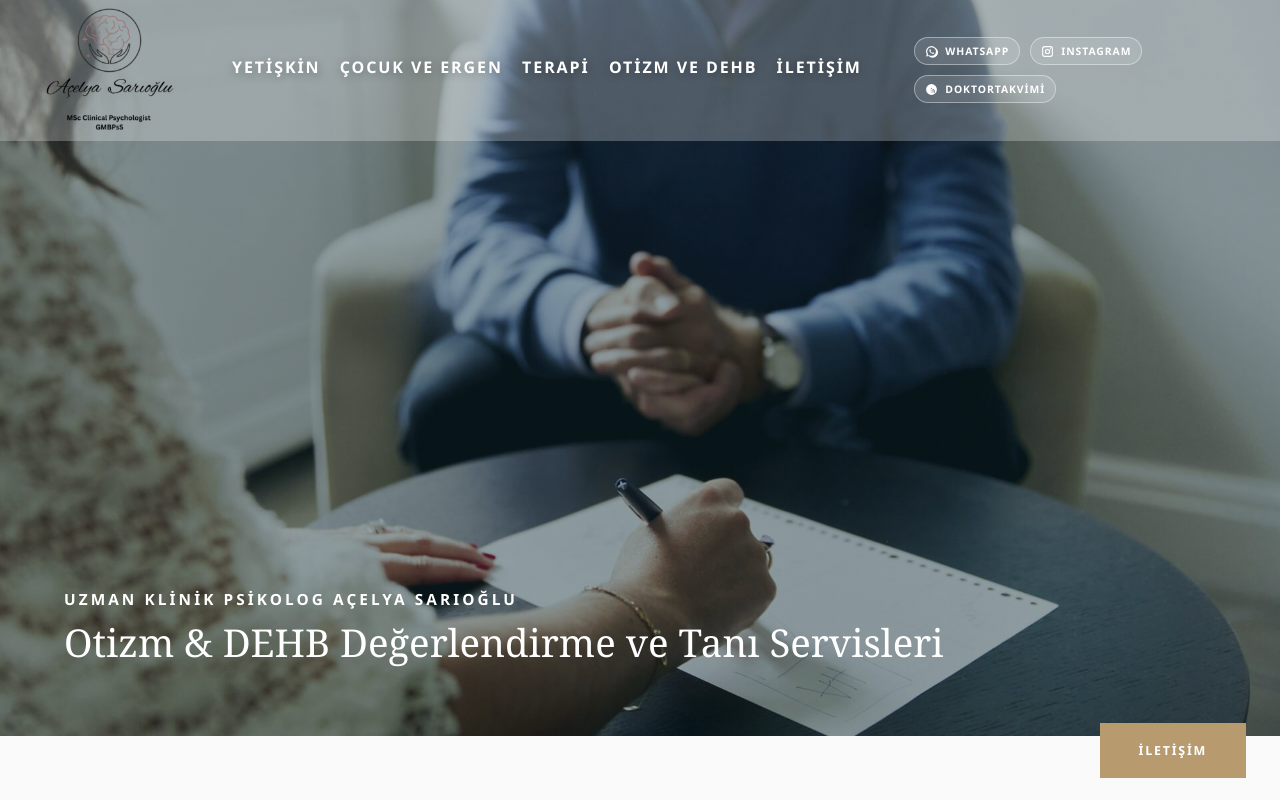
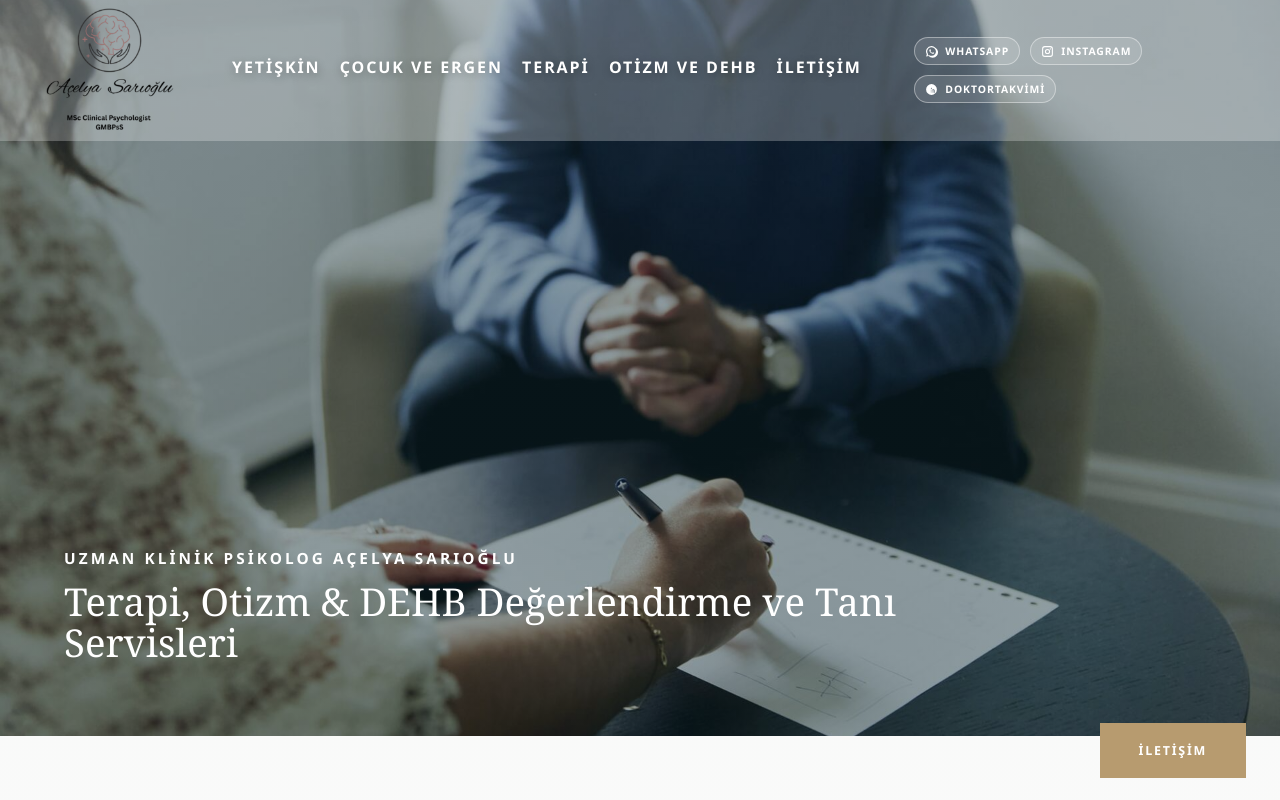
Before and after one commit to OmerYilmazlar/acelya-sarioglu, a React (Vite) app: page / in a window 1280 px wide. Shown: the top 800 px of the page. Built offline with nearby package versions, Linux system fonts and the light colour scheme.

Commit message:
Prefix homepage hero title with Terapi

```diff
--- a/src/App.jsx
+++ b/src/App.jsx
@@ -1372,7 +1372,7 @@ function HomePage() {
   return (
     <main>
       <Hero
-        title="Otizm & DEHB Değerlendirme ve Tanı Servisleri"
+        title="Terapi, Otizm & DEHB Değerlendirme ve Tanı Servisleri"
         subtitle="Uzman Klinik Psikolog Açelya Sarıoğlu"
         image={homeCarouselImages[0]}
         images={homeCarouselImages}
```
